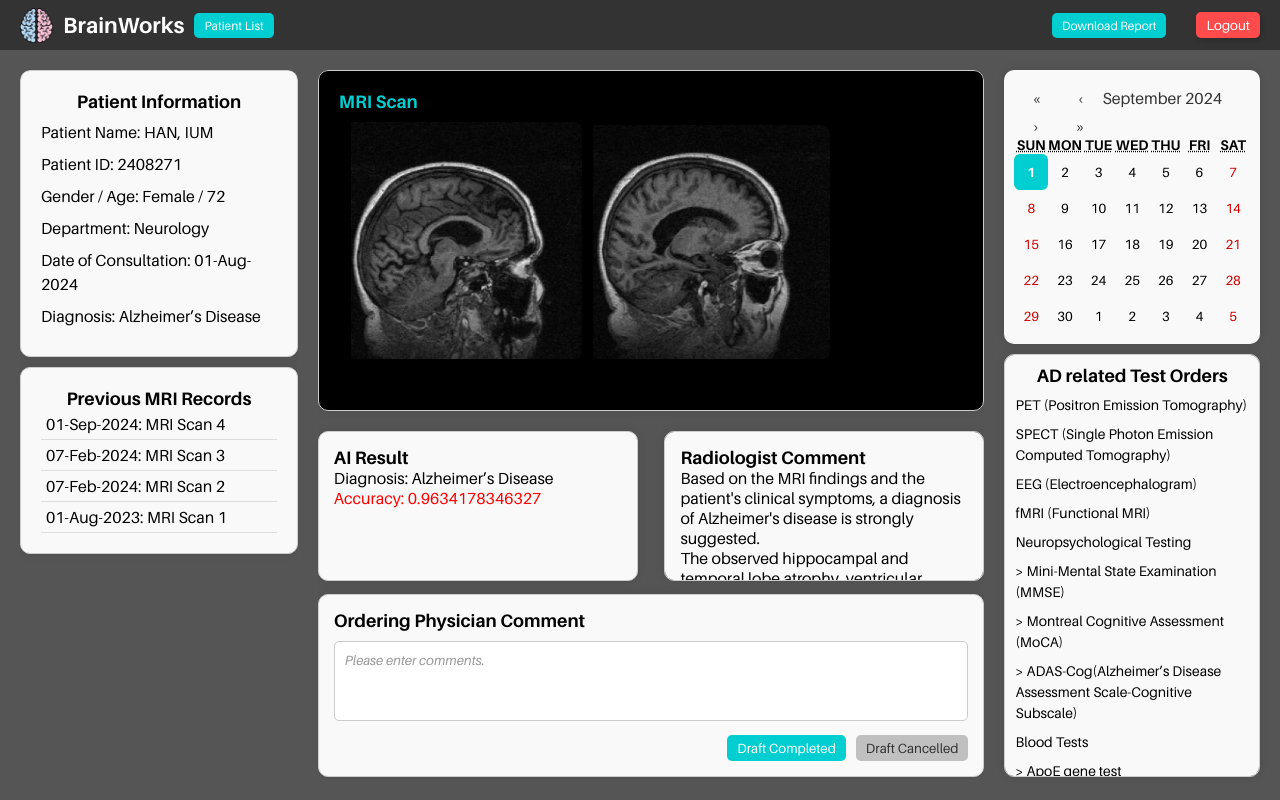
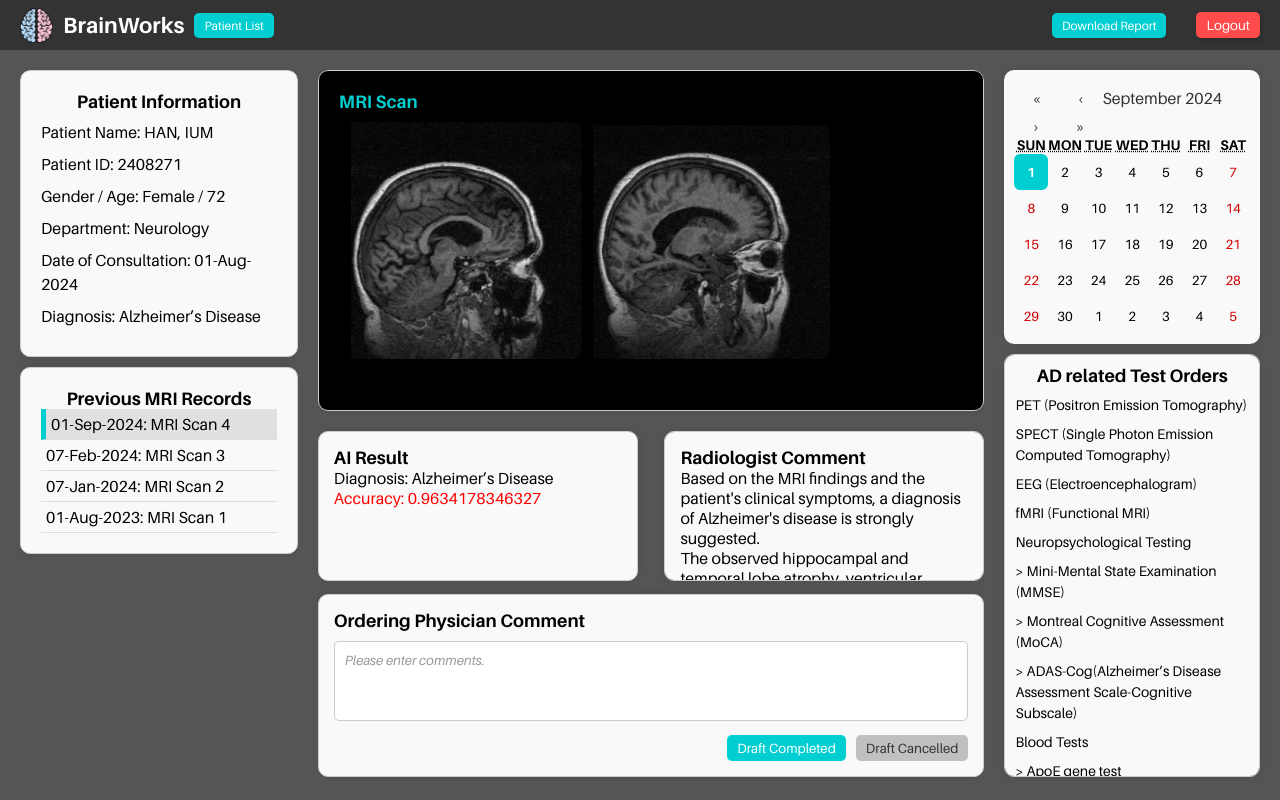
Before and after one commit to zangzoo/web, a React (Create React App) app in the folder frontend/brainworks-frontend/: page /analysis in a window 1280 px wide. Built offline with nearby package versions, Linux system fonts and the light colour scheme.

Commit message:
[Feat] 강조 효과 적용

```diff
--- a/frontend/brainworks-frontend/src/components/Analysis.css
+++ b/frontend/brainworks-frontend/src/components/Analysis.css
@@ -453,3 +453,8 @@ h2 {
 ::-webkit-scrollbar-thumb:hover {
     background: #555;
 }
+
+.selected-record {
+    background-color: #e0e0e0;
+    border-left: 5px solid #00CED1;
+}
--- a/frontend/brainworks-frontend/src/components/Analysis.js
+++ b/frontend/brainworks-frontend/src/components/Analysis.js
@@ -28,7 +28,7 @@ function Analysis() {
         },
         {
             id: 3,
-            date: '07-Feb-2024',
+            date: '07-Jan-2024',
             description: 'MRI Scan 2',
             images: ['/mri_scan2.gif', '/mri_scan3.gif'],
             analysis: { description: 'Mild_Demented', accuracy: 0.6423453487357645 },
```
